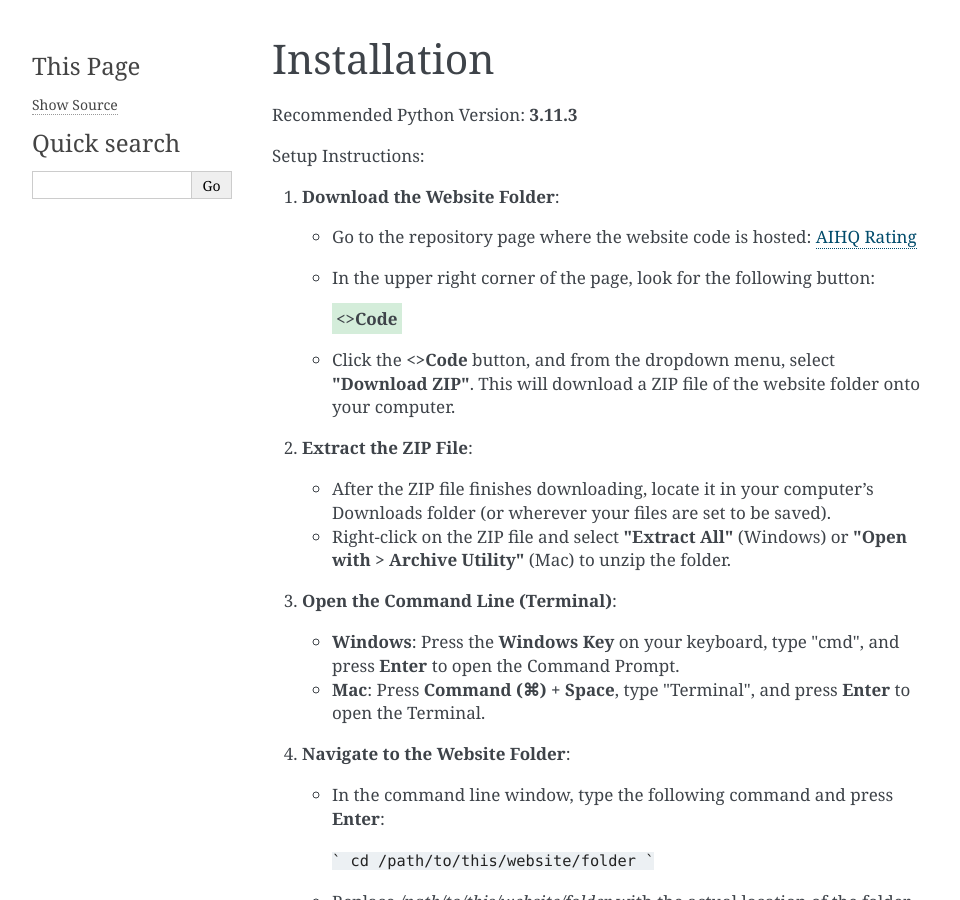
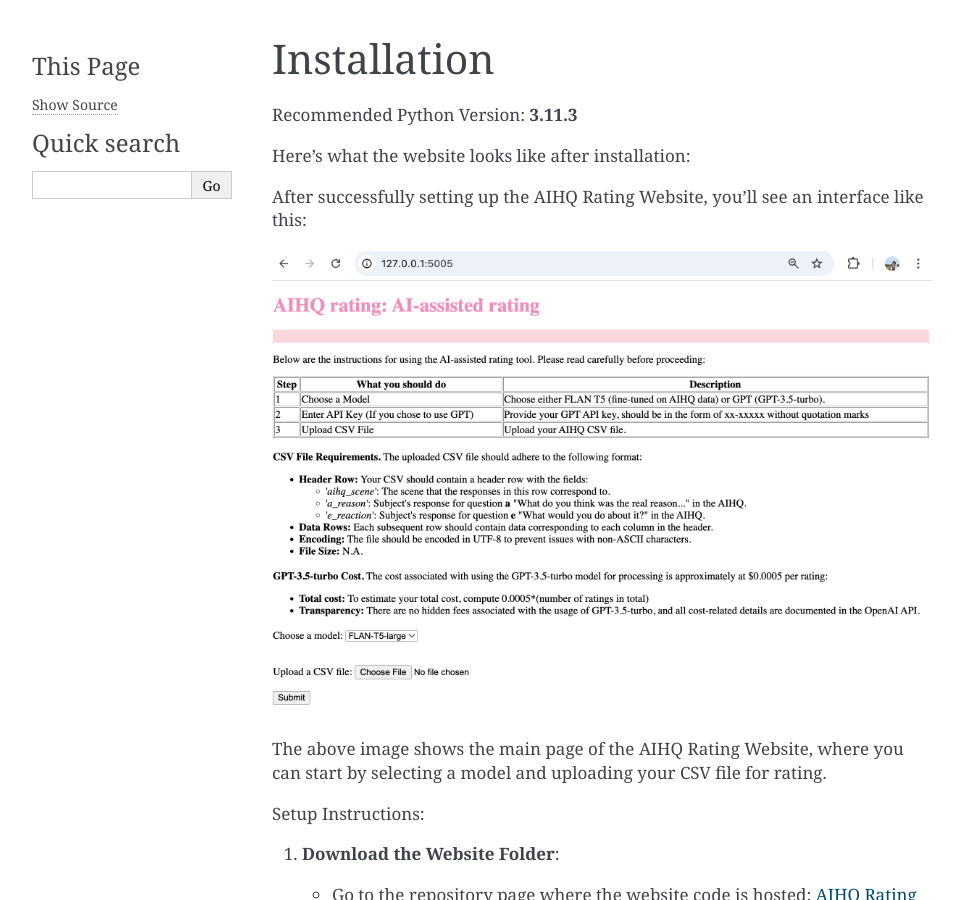
Before and after one commit to lyulouisa/Website_AIHQ_rating, a Sphinx documentation site: the page built from docs/source/installation.rst, in a window 1280 px wide and 900 px high. Shown: the whole window, without its empty margins (148-1108 px from the left). Built offline with Sphinx 7.4.7, drawn with Linux system fonts in a browser that asks for light colours.

Commit message:
Update installation.rst

```diff
--- a/docs/source/installation.rst
+++ b/docs/source/installation.rst
@@ -2,6 +2,17 @@
 ===============================
 
 Recommended Python Version: **3.11.3**
+
+Here’s what the website looks like after installation:
+
+After successfully setting up the AIHQ Rating Website, you’ll see an interface like this:
+
+.. image:: ../_static/website.png
+   :alt: Screenshot of the AIHQ Rating Website
+   :align: center
+   :width: 800px
+
+The above image shows the main page of the AIHQ Rating Website, where you can start by selecting a model and uploading your CSV file for rating.
 
 Setup Instructions:
 
```
